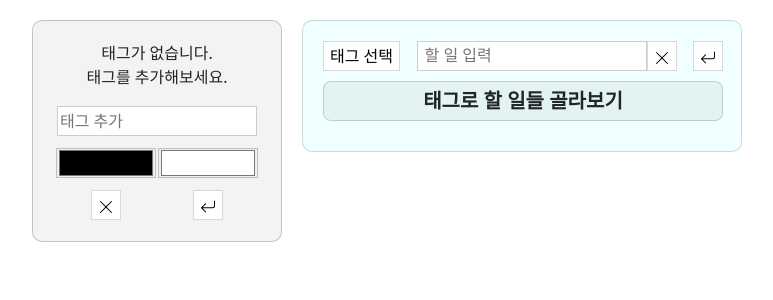
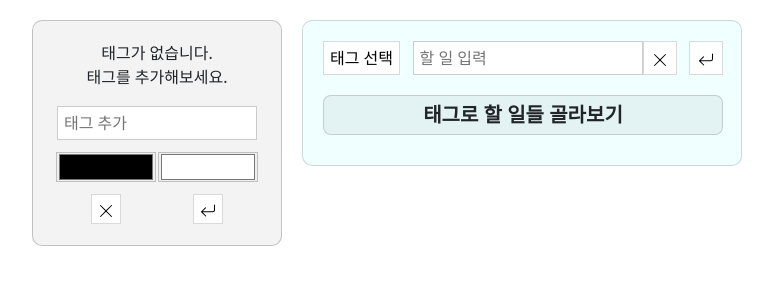
Before and after one commit to LeeYouHyeon/TodoList, a React (Create React App) app: page / in a window 1280 px wide. Both pictures are taken after a click on the button "태그 선택". Shown: the top 300 px of the page, without its empty margins (118-891 px from the left). Built offline with nearby package versions, Linux system fonts and the light colour scheme.

Commit message:
태그 삭제시 이를 필터에 반영, css 일부 수정

```diff
--- a/src/components/Main.jsx
+++ b/src/components/Main.jsx
@@ -40,17 +40,16 @@ export default function Main() {
     });
   };
 
-  // 태그 삭제. 이미 사용중인 경우 삭제 불가능
+  // 태그 삭제. 이미 사용중인 경우 한 번 더 물어봄
   const deleteTag = (id) => {
     let needToDelete = false;
     for (const todo of todoDB) {
       if (todo.tags.includes(id)) {
-        if (window.confirm('사용중인 태그입니다. 정말로 삭제하시겠습니까?')) {
+        if (window.confirm('사용중인 태그입니다. 사용중인 할 일들에서 태그를 뗀 후 삭제하시겠습니까?')) {
           needToDelete = true;
         } else return;
       }
     }
-
     if (needToDelete) {
       setTodoDB(todoDB.map(todo => {
         return {
@@ -59,7 +58,9 @@ export default function Main() {
         }
       }));
     }
+
     setTagDB(tagDB.filter(tag => tag.id !== id));
+    setFilterTags(filterTags.filter(tag => tag !== id));
   }
 
   /* CreateTag ---------------------------------- */
--- a/src/css/App.css
+++ b/src/css/App.css
@@ -53,6 +53,12 @@ input {
 
   display: flex;
   justify-content: space-between;
+  align-items: center;
+}
+.createTodo button {
+  min-width: 34px;
+  height: 34px;
+  box-sizing: border-box;
 }
 
 .createTodo>.input {
@@ -62,7 +68,7 @@ input {
 
 .createTodo>.input>input {
   width: 230px;
-  padding: 1px 7px 3px;
+  padding: 16px 6px;
 }
 
 .chooseTags {
@@ -100,6 +106,9 @@ input {
 
 .createTag input {
   margin-bottom: 10px;
+}
+.createTag .inputTagText>input{
+  padding: 16px 6px;
 }
 
 .createTag .inputTagText input {
@@ -203,6 +212,10 @@ input {
   cursor: pointer;
 }
 
+.updateTodo>svg{
+  margin-right: 3px;
+}
+
 .todoText {
   padding-left: 10px;
   width: 400px;
@@ -252,7 +265,7 @@ input {
 
 /* FilterOpenButton */
 .openFilter {
-  margin: 10px auto;
+  margin: 20px auto 10px;
 
   width: 400px;
   height: 40px;
```
